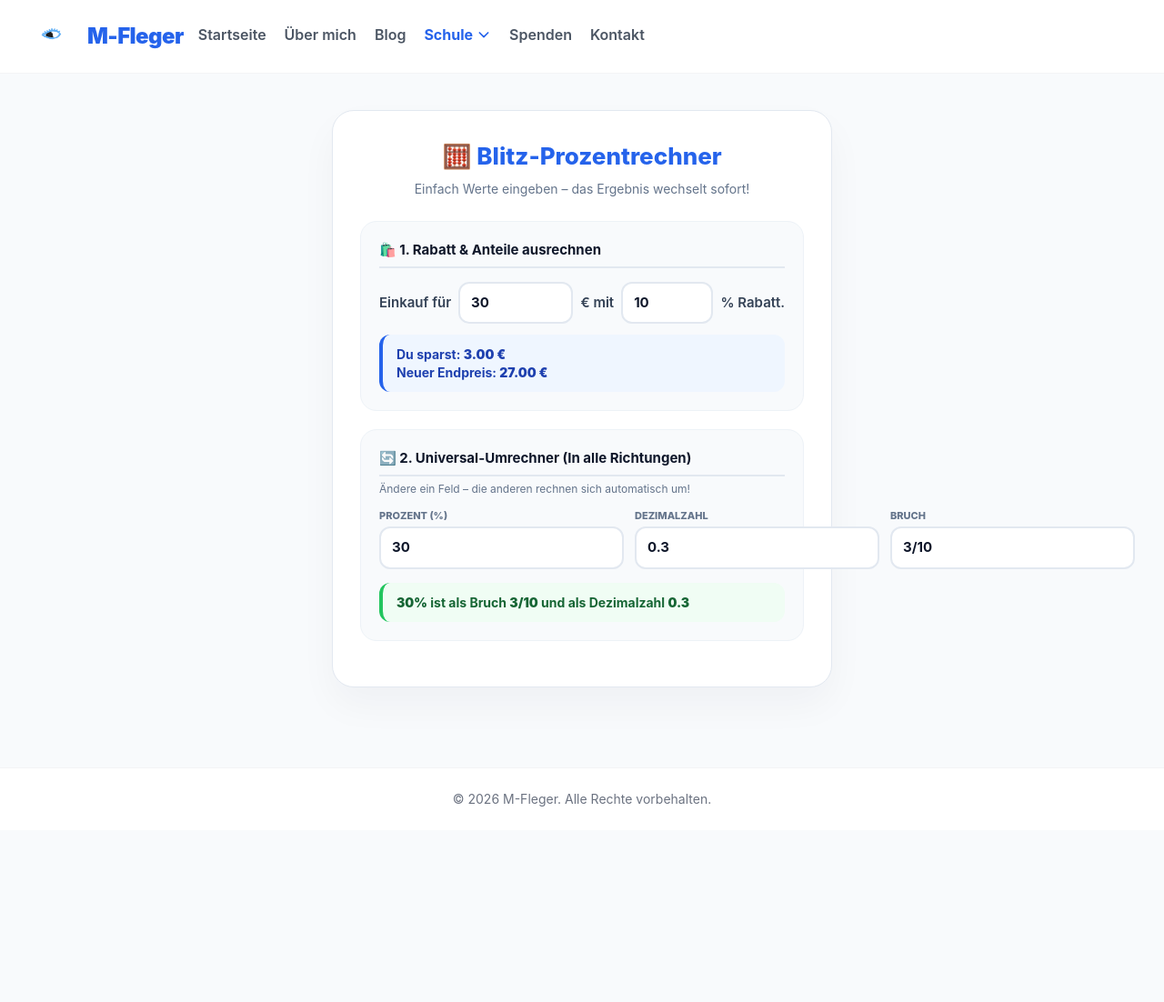
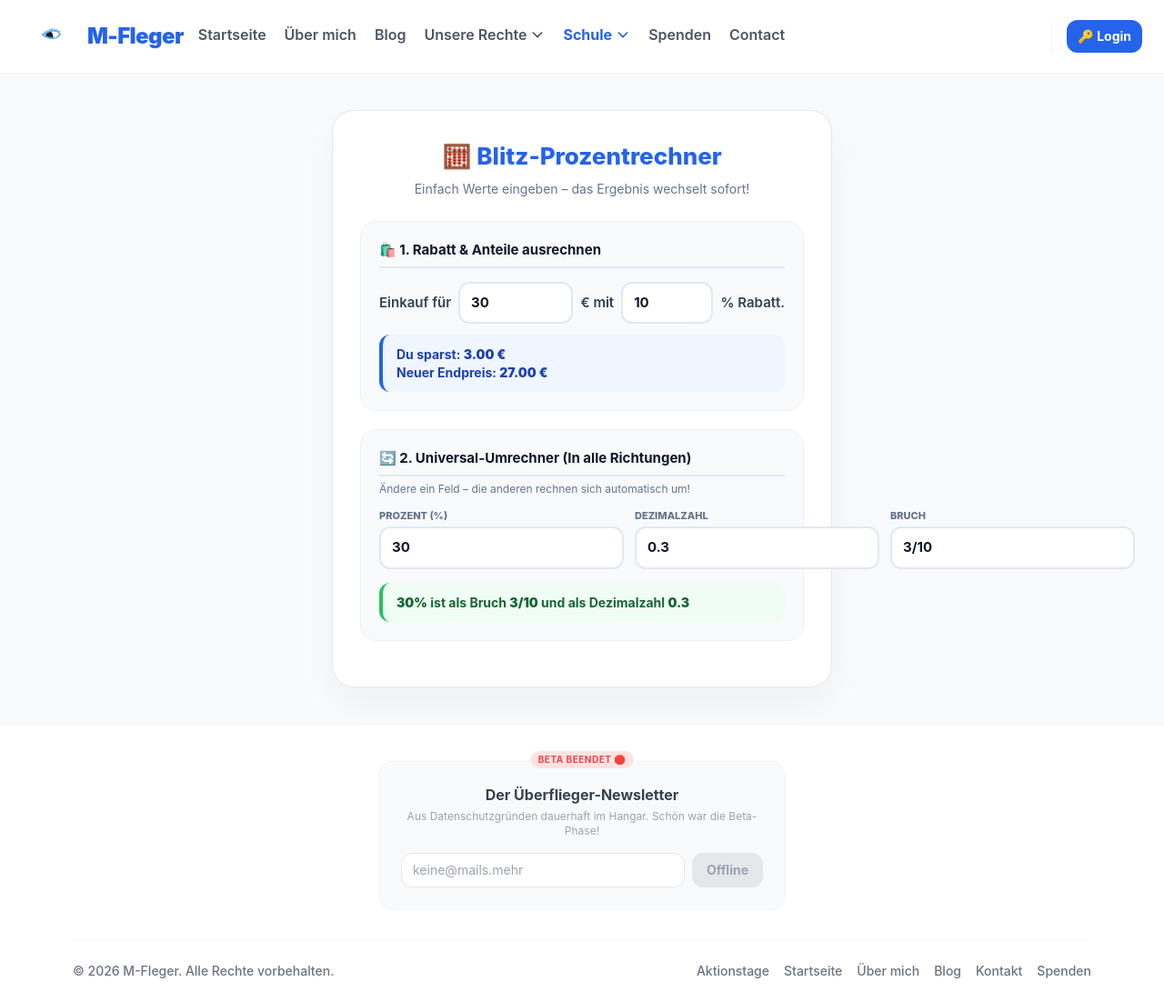
Before and after one commit to julian13053/julian13053.github.io, a Jekyll site: the page built from prozentrechner.html, in a window 1280 px wide. Shown: the whole page at 91% size. Built offline with Jekyll 4.4.1, drawn with Linux system fonts in a browser that asks for light colours; nearby versions of some CDN libraries; a script that is not in the unit is left out; before the commit the page ends 913 px from its top, so only the background shows below that.

Commit message:
Update prozentrechner.html

```diff
--- a/prozentrechner.html
+++ b/prozentrechner.html
@@ -29,7 +29,7 @@ permalink: /prozentrechner.html
             display: flex;
             justify-content: center;
             align-items: center;
-            min-height: 75vh;
+            min-height: 60vh;
             padding: 40px 20px;
             box-sizing: border-box;
         }
@@ -43,15 +43,12 @@ permalink: /prozentrechner.html
             border: 1px solid var(--border);
             box-sizing: border-box;
         }
-        .calc-titel {
-            text-align: center;
-            margin-bottom: 25px;
-        }
         .calc-titel h1 {
             font-size: 26px !important;
             color: var(--primary) !important;
             margin: 0 0 6px 0 !important;
             font-weight: 800 !important;
+            text-align: center;
         }
         .calc-abschnitt {
             background: #f8fafc;
@@ -132,29 +129,58 @@ permalink: /prozentrechner.html
 
 <nav class="bg-white border-b border-gray-100 w-full relative">
     <div class="w-full max-w-none px-4 md:px-6 flex items-center justify-between h-20">
+
         <a href="/index.html" class="flex items-center gap-2 shrink-0 no-underline text-current mr-4">
             <img src="/auge-logo.jpg" alt="M-Fleger Logo" class="w-12 h-10 md:w-16 md:h-14 rounded-xl object-contain">
             <span class="text-xl md:text-2xl font-black tracking-tight text-blue-600">M-Fleger</span>
         </a>
+
         <div class="hidden lg:flex flex-wrap items-center gap-x-2 xl:gap-x-5 font-semibold text-gray-600 text-sm md:text-base flex-grow justify-start">
             <a href="/index.html" class="hover:text-blue-600 pb-1 transition-all no-underline">Startseite</a>
             <a href="/ueber-mich.html" class="hover:text-blue-600 pb-1 transition-all no-underline">Über mich</a>
             <a href="/blog.html" class="hover:text-blue-600 pb-1 transition-all no-underline">Blog</a>
 
-            <div class="relative group">
-                <button class="text-blue-600 pb-1 transition-all no-underline font-bold text-sm md:text-base flex items-center gap-1 bg-transparent border-0 cursor-pointer">
+            <div class="relative group" id="rights-dropdown">
+                <button onclick="toggleDropdown(event, 'dropdown-menu')" class="hover:text-blue-600 pb-1 transition-all no-underline font-semibold text-gray-600 text-sm md:text-base flex items-center gap-1 bg-transparent border-0 cursor-pointer">
+                    Unsere Rechte
+                    <svg class="w-4 h-4 transform transition-transform duration-200 group-hover:rotate-180" fill="none" stroke="currentColor" viewBox="0 0 24 24">
+                        <path stroke-linecap="round" stroke-linejoin="round" stroke-width="2.5" d="M19 9l-7 7-7-7"></path>
+                    </svg>
+                </button>
+                <div class="absolute left-0 pt-2 w-56 opacity-0 pointer-events-none group-hover:opacity-100 group-hover:pointer-events-auto transition-all duration-200 z-50" id="dropdown-menu">
+                    <div class="bg-white border border-gray-100 rounded-2xl shadow-xl py-2">
+                        <a href="/unsere-rechte.html" class="flex items-center gap-2 px-4 py-2.5 text-sm text-gray-700 hover:bg-blue-50 hover:text-blue-600 font-bold transition-all no-underline">🌍 Übersicht (Hub)</a>
+                        <div class="border-b border-gray-100 my-1"></div>
+                        <a href="/kinderrechte.html" class="flex items-center gap-2 px-4 py-2.5 text-sm text-gray-600 hover:bg-blue-50 hover:text-blue-600 transition-all no-underline">🎒 Kinderrechte</a>
+                        <a href="/menschenrechte.html" class="flex items-center gap-2 px-4 py-2.5 text-sm text-gray-600 hover:bg-blue-50 hover:text-blue-600 transition-all no-underline">⚖️ Menschenrechte</a>
+                        <a href="/digitalrechte.html" class="flex items-center gap-2 px-4 py-2.5 text-sm text-gray-600 hover:bg-blue-50 hover:text-blue-600 transition-all no-underline">📱 Digitalrechte</a>
+                        <a href="/umweltrechte.html" class="flex items-center gap-2 px-4 py-2.5 text-sm text-gray-600 hover:bg-blue-50 hover:text-blue-600 transition-all no-underline">🌱 Umweltrechte</a>
+                    </div>
+                </div>
+            </div>
+
+            <div class="relative group" id="schule-dropdown">
+                <button onclick="toggleDropdown(event, 'schule-menu')" class="text-blue-600 pb-1 transition-all no-underline font-bold text-sm md:text-base flex items-center gap-1 bg-transparent border-0 cursor-pointer">
                     Schule
-                    <svg class="w-4 h-4" fill="none" stroke="currentColor" viewBox="0 0 24 24"><path stroke-linecap="round" stroke-linejoin="round" stroke-width="2.5" d="M19 9l-7 7-7-7"></path></svg>
+                    <svg class="w-4 h-4" fill="none" stroke="currentColor" viewBox="0 0 24 24">
+                        <path stroke-linecap="round" stroke-linejoin="round" stroke-width="2.5" d="M19 9l-7 7-7-7"></path>
+                    </svg>
                 </button>
-                <div class="absolute left-0 pt-2 w-56 opacity-0 pointer-events-none group-hover:opacity-100 group-hover:pointer-events-auto transition-all duration-200 z-50">
+                <div class="absolute left-0 pt-2 w-56 opacity-0 pointer-events-none group-hover:opacity-100 group-hover:pointer-events-auto transition-all duration-200 z-50" id="schule-menu">
                     <div class="bg-white border border-gray-100 rounded-2xl shadow-xl py-2">
-                        <a href="/prozentrechner.html" class="flex items-center gap-2 px-4 py-2.5 text-sm text-blue-600 font-bold bg-blue-50 no-underline">🧮 Prozentrechner</a>
+                        <a href="/prozentrechner.html" class="flex items-center gap-2 px-4 py-2.5 text-sm text-blue-600 bg-blue-50 hover:text-blue-600 transition-all no-underline font-bold">🧮 Prozentrechner</a>
                     </div>
                 </div>
             </div>
 
             <a href="/spenden.html" class="hover:text-blue-600 pb-1 transition-all no-underline">Spenden</a>
-            <a href="/kontakt.html" class="hover:text-blue-600 pb-1 transition-all no-underline">Kontakt</a>
+            <a href="/kontakt.html" class="hover:text-blue-600 pb-1 transition-all no-underline">Contact</a>
+        </div>
+
+        <div class="flex items-center gap-2 md:gap-3 shrink-0 ml-auto md:border-l md:border-gray-100 md:pl-4">
+            <div id="auth-nav-section" class="flex items-center">
+                <a href="/login.html" class="bg-blue-600 text-white font-bold px-3 py-2 rounded-xl text-xs md:text-sm shadow-xs hover:bg-blue-700 transition-all no-underline">🔑 Login</a>
+            </div>
         </div>
     </div>
 </nav>
@@ -163,7 +189,7 @@ permalink: /prozentrechner.html
     <div class="calc-karte">
         <div class="calc-titel">
             <h1>🧮 Blitz-Prozentrechner</h1>
-            <p style="color: #64748b; font-size: 14px; margin: 0;">Einfach Werte eingeben – das Ergebnis wechselt sofort!</p>
+            <p style="color: #64748b; font-size: 14px; margin: 0 0 25px 0; text-align: center;">Einfach Werte eingeben – das Ergebnis wechselt sofort!</p>
         </div>
 
         <div class="calc-abschnitt">
@@ -200,11 +226,53 @@ permalink: /prozentrechner.html
     </div>
 </div>
 
-<footer class="bg-white border-t border-gray-100 py-6 mt-12 text-center text-sm text-gray-500">
-    <p>© 2026 M-Fleger. Alle Rechte vorbehalten.</p>
+<footer class="bg-white border-t border-gray-100 pt-10 pb-6 w-full">
+    <div class="max-w-6xl mx-auto px-4 flex flex-col items-center">
+
+        <div class="bg-gray-50 border border-gray-100 rounded-2xl p-6 max-w-md w-full text-center relative mb-8">
+            <span class="absolute -top-3 left-1/2 transform -translate-x-1/2 bg-red-100 text-red-500 font-bold px-2 py-0.5 rounded-full text-[10px] uppercase tracking-wider">Beta Beendet 🛑</span>
+            <h4 class="text-gray-700 font-bold text-base mb-1">Der Überflieger-Newsletter</h4>
+            <p class="text-gray-400 text-xs mb-4">Aus Datenschutzgründen dauerhaft im Hangar. Schön war die Beta-Phase!</p>
+            <div class="flex gap-2">
+                <input type="text" disabled placeholder="keine@mails.mehr" class="bg-white border border-gray-200 rounded-xl px-3 py-2 text-sm text-gray-300 w-full outline-none">
+                <button disabled class="bg-gray-200 text-gray-400 font-bold px-4 py-2 rounded-xl text-sm border-0">Offline</button>
+            </div>
+        </div>
+
+        <div class="w-full flex flex-col sm:flex-row items-center justify-between border-t border-gray-50 pt-6 text-sm text-gray-500 font-medium gap-4">
+            <p>© 2026 M-Fleger. Alle Rechte vorbehalten.</p>
+            <div class="flex flex-wrap gap-x-4 gap-y-2 justify-center">
+                <a href="/aktionstage.html" class="text-gray-500 hover:text-blue-600 no-underline">Aktionstage</a>
+                <a href="/index.html" class="text-gray-500 hover:text-blue-600 no-underline">Startseite</a>
+                <a href="/ueber-mich.html" class="text-gray-500 hover:text-blue-600 no-underline">Über mich</a>
+                <a href="/blog.html" class="text-gray-500 hover:text-blue-600 no-underline">Blog</a>
+                <a href="/kontakt.html" class="text-gray-500 hover:text-blue-600 no-underline">Kontakt</a>
+                <a href="/spenden.html" class="text-gray-500 hover:text-blue-600 no-underline">Spenden</a>
+            </div>
+        </div>
+
+    </div>
 </footer>
 
 <script>
+// Dropdown Logik
+function toggleDropdown(event, menuId) {
+    event.stopPropagation();
+    const menu = document.getElementById(menuId);
+    menu.classList.toggle('opacity-0');
+    menu.classList.toggle('pointer-events-none');
+}
+document.addEventListener('click', function(e) {
+    ['dropdown-menu', 'schule-menu'].forEach(id => {
+        const menu = document.getElementById(id);
+        if (menu && !menu.classList.contains('opacity-0') && !e.target.closest('#rights-dropdown') && !e.target.closest('#schule-dropdown')) {
+            menu.classList.add('opacity-0');
+            menu.classList.add('pointer-events-none');
+        }
+    });
+});
+
+// Rechner Funktionen
 function rechneRabatt() {
     const preis = parseFloat(document.getElementById('rabattPreis').value) || 0;
     const prozent = parseFloat(document.getElementById('rabattProzent').value) || 0;
```
